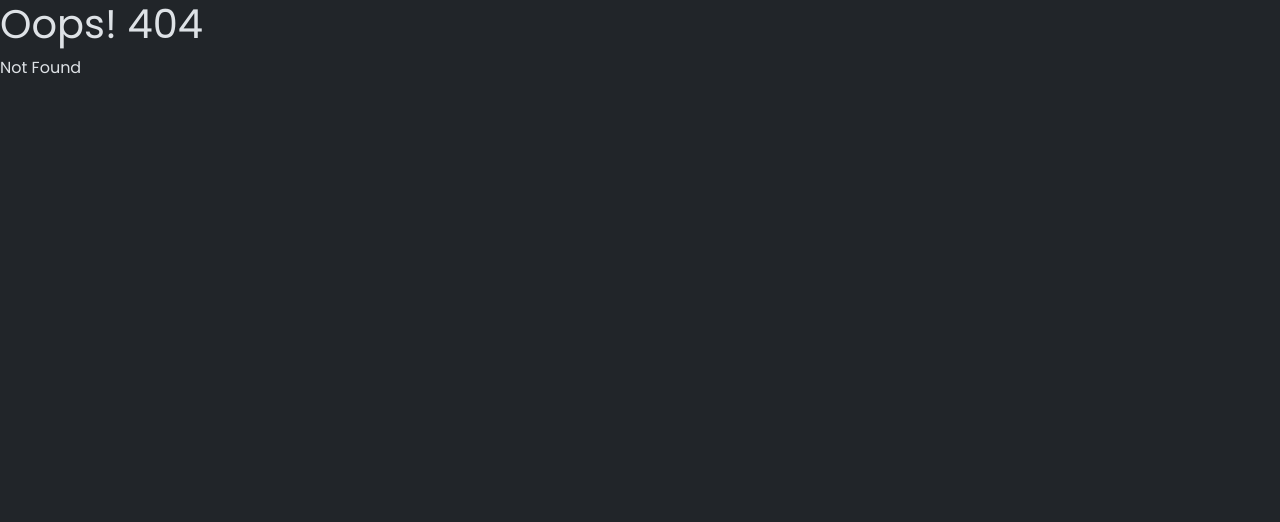
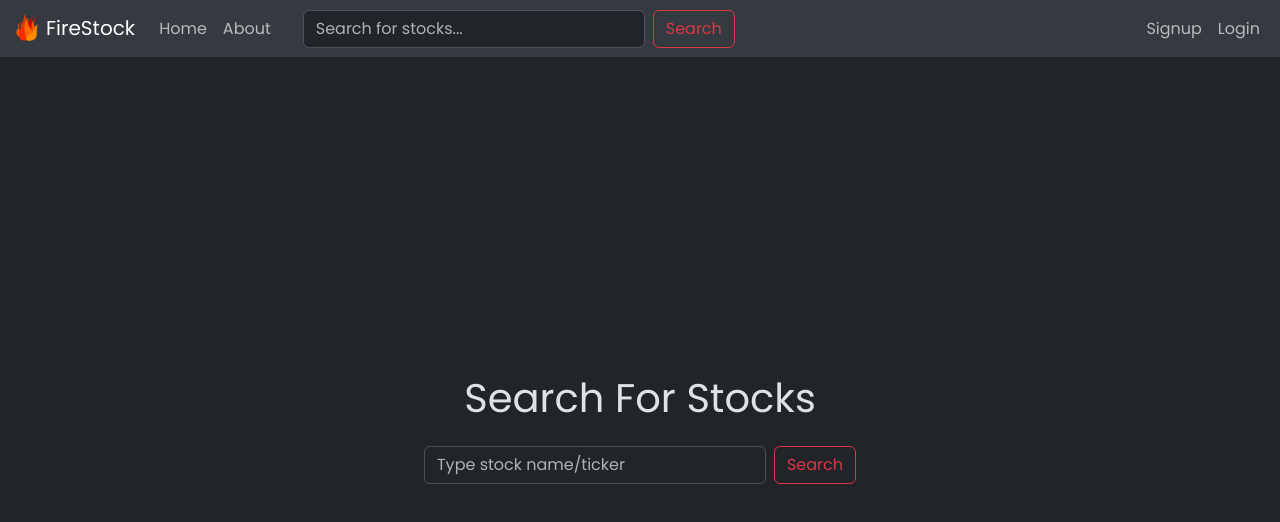
Before and after one commit to willi4en/StockTradingApp, a React (Create React App) app in the folder client/: page /search in a window 1280 px wide. Before the commit this address had no page. Shown: the top 522 px of the page. Built offline with nearby package versions, Linux system fonts and the light colour scheme.

Commit message:
cleanup, added search endpoint, partial search

```diff
--- a/client/src/components/MainHeader/MainHeader.tsx
+++ b/client/src/components/MainHeader/MainHeader.tsx
@@ -27,7 +27,7 @@ function MainHeader() {
           <span className="navbar-toggler-icon"></span>
         </button>
         <div className="collapse navbar-collapse" id="navbarSupportedContent">
-          <ul className="navbar-nav mb-2 mb-lg-0 me-4">
+          <ul className="navbar-nav mb-lg-0 me-4">
             <li className="nav-item">
               <Link to="" className="nav-link">
                 Home
@@ -57,7 +57,7 @@ function MainHeader() {
               </Link>
             </li>
             <li className="nav-item">
-              <Link to="about" className="nav-link">
+              <Link to="" className="nav-link">
                 Login
               </Link>
             </li>
--- a/client/src/index.tsx
+++ b/client/src/index.tsx
@@ -6,6 +6,7 @@ import ErrorPage from './errorPage';
 import Main from './routes/main/main';
 import About from './routes/about/about';
 import SymbolQuote from './routes/symbolQuote/symbolQuote';
+import Search from './routes/search/search';
 import './index.scss';
 
 const router = createBrowserRouter([
@@ -29,6 +30,11 @@ const router = createBrowserRouter([
         element: <SymbolQuote />,
         errorElement: <ErrorPage />,
       },
+      {
+        path: '/search',
+        element: <Search />,
+        errorElement: <ErrorPage />,
+      },
     ],
   },
 ]);
--- a/client/src/routes/about/about.tsx
+++ b/client/src/routes/about/about.tsx
@@ -1,5 +1,5 @@
 import React, { useEffect } from 'react';
-import { changeActiveLink } from '../../utils/changeActiveLink';
+import { changeActiveLink } from '../../utils/helpers';
 
 function About() {
   useEffect(() => {
--- a/client/src/routes/main/main.tsx
+++ b/client/src/routes/main/main.tsx
@@ -1,5 +1,5 @@
 import React, { useEffect } from 'react';
-import { changeActiveLink } from '../../utils/changeActiveLink';
+import { changeActiveLink } from '../../utils/helpers';
 
 function Main() {
   useEffect(() => {
@@ -24,6 +24,9 @@ function Main() {
       >
         View MSFT
       </a>
+      <a className="btn btn-outline-danger mt-2" href="/search" role="button">
+        Search for Stocks
+      </a>
     </>
   );
 }
--- /dev/null
+++ b/client/src/routes/search/search.jsx
@@ -0,0 +1,54 @@
+import React, { useState, useEffect } from 'react';
+import { useSearchParams } from 'react-router-dom';
+
+function Search() {
+  const [searchParams, setSearchParams] = useSearchParams();
+  const [stockName, setStockName] = useState(null);
+  const [stockData, setStockData] = useState(null);
+
+  let symbol = searchParams.get('symbol');
+
+  useEffect(() => {
+    async function getStocks() {
+      await fetch(`/search`)
+        .then((res) => res.json())
+        .then((data) => {
+          setStockData(data);
+        });
+    }
+
+    if (symbol) {
+      getStocks();
+    }
+  }, [symbol]);
+
+  const handleSubmit = (event) => {
+    event.preventDefault();
+    const form = event.target;
+    const formData = new FormData(form);
+    const formJson = Object.fromEntries(formData.entries());
+    setSearchParams(formJson);
+    setStockName(formJson.symbol);
+  };
+
+  return (
+    <>
+      <h1 className="mb-4 justify-self-start">Search For Stocks</h1>
+      <form className="d-flex" role="search" onSubmit={handleSubmit}>
+        <input
+          className="form-control me-2"
+          name="symbol"
+          type="search"
+          placeholder="Type stock name/ticker"
+          aria-label="Search"
+        />
+        <button className="btn btn-outline-danger" type="submit">
+          Search
+        </button>
+      </form>
+      {stockData && <div>This works!</div>}
+    </>
+  );
+}
+
+export default Search;
--- a/client/src/routes/symbolQuote/symbolQuote.tsx
+++ b/client/src/routes/symbolQuote/symbolQuote.tsx
@@ -12,10 +12,10 @@ function SymbolQuote() {
     pc: 0,
     t: 0,
   });
-  const pathname = useLocation().pathname.slice(8, 12);
+  const pathname = useLocation().pathname.slice(8);
 
   useEffect(() => {
-    fetch(`/${pathname}`)
+    fetch(`/stocks/${pathname}`)
       .then((res) => res.json())
       .then((data) => {
         setQuote(data);
```
Also changed, not shown: client/tsconfig.json (+3 -9 lines), client/src/utils/helpers.ts (renamed from client/src/utils/changeActiveLink.ts), 1 other file (tests, documents, lock files or other folders).
